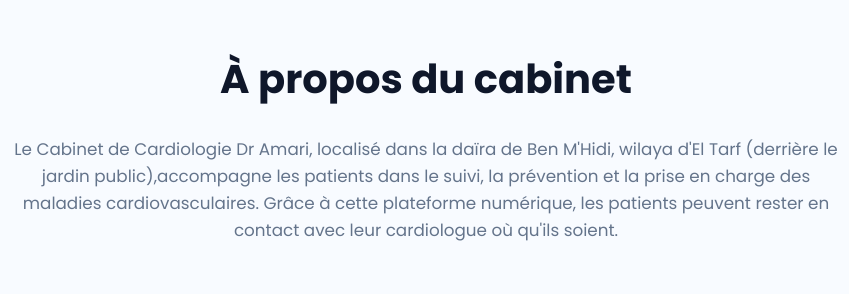
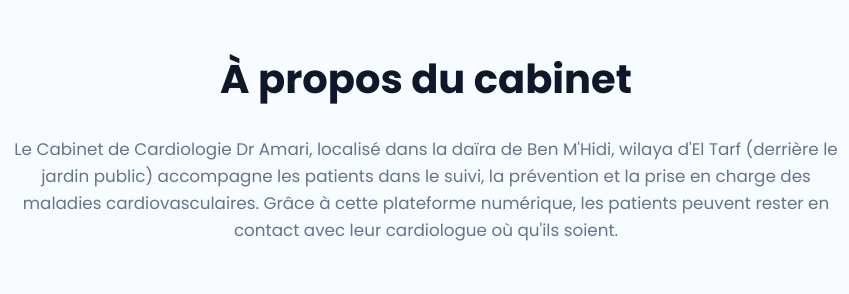
Before and after one commit to bouchra-amina/amaricardioweb, a website: page index.html in a window 1280 px wide. Shown: the part 1284-1578 px from the top of the page, 214-1063 px from the left. Drawn offline with Linux system fonts and the light colour scheme.

Commit message:
Fix formatting in cabinet description paragraph

```diff
--- a/index.html
+++ b/index.html
@@ -102,7 +102,7 @@
             <h2>À propos du cabinet</h2>
 
             <p>
-                Le Cabinet de Cardiologie Dr Amari, localisé dans la daïra de Ben M'Hidi, wilaya d'El Tarf (derrière le jardin public),accompagne les patients dans le suivi,
+                Le Cabinet de Cardiologie Dr Amari, localisé dans la daïra de Ben M'Hidi, wilaya d'El Tarf (derrière le jardin public) accompagne les patients dans le suivi,
                 la prévention et la prise en charge des maladies cardiovasculaires.
                 Grâce à cette plateforme numérique, les patients peuvent rester
                 en contact avec leur cardiologue où qu'ils soient.
```
